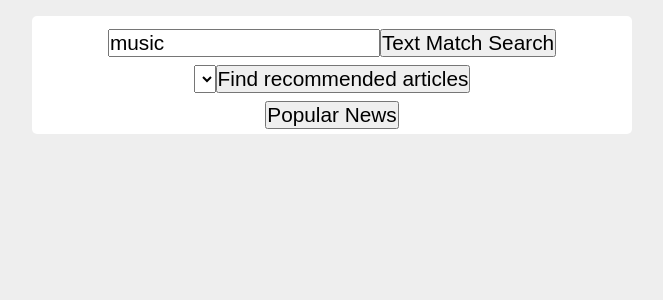
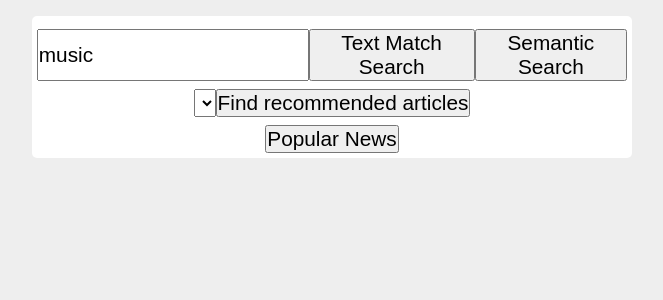
Before and after one commit to theodorklauritzen/vespa-news-recommendation-hack-pack, a Next.js app in the folder frontend/: page / in a window 1280 px wide. Shown: the top 300 px of the page, without its empty margins (308-971 px from the left). Built offline with nearby package versions, Linux system fonts and the light colour scheme.

Commit message:
feat: Add semantic search

```diff
--- a/frontend/src/api/fetch.ts
+++ b/frontend/src/api/fetch.ts
@@ -39,7 +39,13 @@ export async function simpleSearch(query: string) {
         query,
         ranking: "popularity"
     }) as VespaResult<NewsFields>
+}
 
+export async function semanticSearch(query: string) {
+    return await queryVespa("select * from news where userQuery()", {
+        query,
+        ranking: "nativeRank"
+    }) as VespaResult<NewsFields>
 }
 
 export async function getUsersIds() {
--- a/frontend/src/app/SearchWrapper.module.css
+++ b/frontend/src/app/SearchWrapper.module.css
@@ -1,16 +1,16 @@
 
 
 .searchbar {
-  input, select {
+  input, select, button {
     font-size: 1.3rem;
   }
 
-  form, >input {
+  form, >input, >div {
     display: flex;
     justify-content: center;
   }
 
-  form {
+  form, >div {
     width: 100%;
     margin: 0.5rem 0 0.5rem 0;
   }
--- a/frontend/src/app/SearchWrapper.tsx
+++ b/frontend/src/app/SearchWrapper.tsx
@@ -2,7 +2,7 @@
 import { Embedding, NewsFields, VespaChild, VespaResult } from "@/api/Types";
 import { useState } from "react";
 import NewsResults from "./_components/NewsResults";
-import { popularNews, recommendArticles, simpleSearch } from "@/api/fetch";
+import { popularNews, recommendArticles, semanticSearch, simpleSearch } from "@/api/fetch";
 import styles from "./SearchWrapper.module.css";
 import { v4 } from "uuid";
 
@@ -37,6 +37,12 @@ export default function SearchWrapper({
     setResults(results)
   }
 
+  const semanticSearchForm = async (e: React.FormEvent) => {
+    e.preventDefault()
+    const results = await semanticSearch(searchWord)
+    setResults(results)
+  }
+
   const recommendationSearch = async (e: React.FormEvent) => {
     e.preventDefault()
     const user = users[selectedUser]
@@ -51,10 +57,12 @@ export default function SearchWrapper({
 
   return <div>
     <div className={styles.searchbar}>
-      <form onSubmit={textMatchSearch}>
+      <div>
         <input type="text" value={searchWord} onChange={(e) => setSearchWord(e.target.value)} />
-        <input type="submit" value="Text Match Search" />
-      </form>
+        <br />
+        <button onClick={textMatchSearch}>Text Match Search</button>
+        <button onClick={semanticSearchForm}>Semantic Search</button>
+      </div>
 
       <form onSubmit={recommendationSearch}>
         <select value={selectedUser} onChange={(e) => setSelectedUser(parseInt(e.target.value))}>
```
Also changed, not shown: 1 other file (tests, documents, lock files or other folders).
